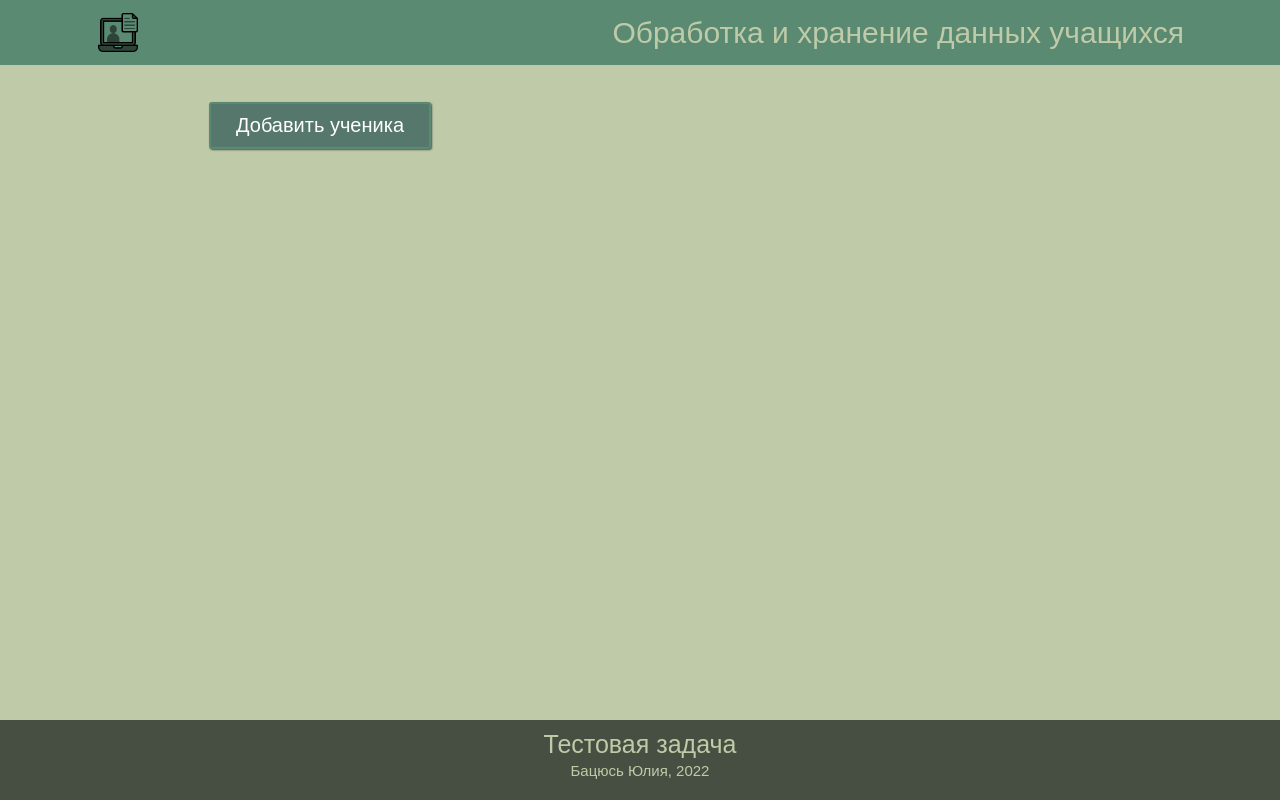
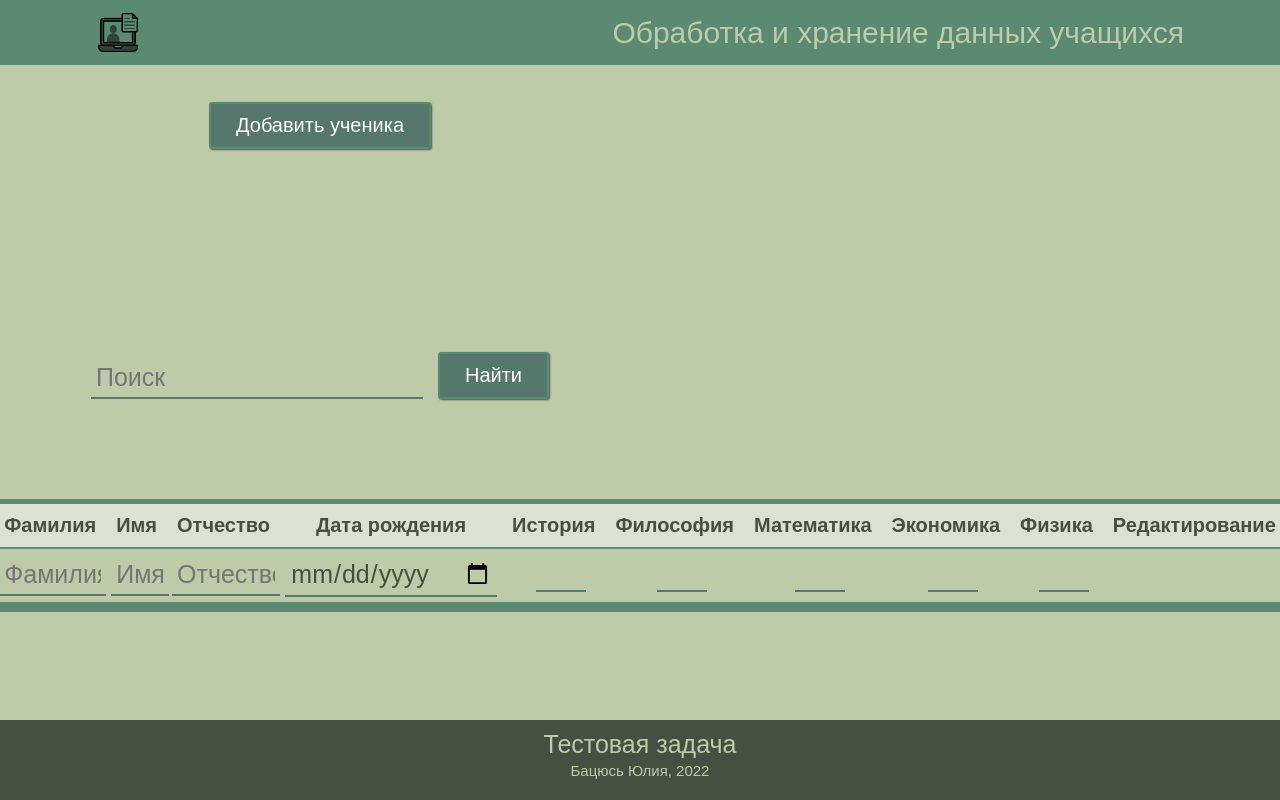
Before and after one commit to JBatsyus/Table, a React (Create React App) app: page / in a window 1280 px wide. Built offline with nearby package versions, Linux system fonts and the light colour scheme; a web font is replaced by a local one.

Commit message:
+ строка поиска, таблица в процессе

```diff
--- a/src/assets/styles/color.scss
+++ b/src/assets/styles/color.scss
@@ -3,3 +3,4 @@ $eucalyptus: #5b8a72;
 $malachite: #56776c;
 $asphalt: #464f41;
 $cabbag_lite: #dce2d1;
+$red_McDonalds: #bf0c0c;
--- a/src/components/Main/index.jsx
+++ b/src/components/Main/index.jsx
@@ -1,8 +1,9 @@
 import "./main.scss";
 import AddButton from "../AddButton/index.jsx";
 import Form from "../Form/index.jsx";
+import Table from "../Table/index.jsx";
+import Search from "../Search/index.jsx";
 import { useState } from "react";
-
 import {
   DialogTitle,
   Dialog,
@@ -38,6 +39,7 @@ const Main = () => {
   return (
     <main className="main">
       <AddButton onClick={handleClickOpen} />
+      <Search></Search>
       <ThemeProvider theme={theme}>
         <Dialog
           sx={{
@@ -84,6 +86,7 @@ const Main = () => {
           </DialogActions>
         </Dialog>
       </ThemeProvider>
+      <Table></Table>
     </main>
   );
 };
--- /dev/null
+++ b/src/components/Modal/index.jsx
@@ -0,0 +1,3 @@
+const Modal = () => {};
+
+export default Modal;
--- /dev/null
+++ b/src/components/Search/index.jsx
@@ -0,0 +1,22 @@
+import "./search.scss";
+
+import SearchButton from "../SearchButton/index.jsx";
+
+const Search = () => {
+  return (
+    <div className="container">
+      <input
+        className="input__search"
+        type="text"
+        title="Поиск..."
+        name="search"
+        pattern="^[А-Яа-я]+$"
+        placeholder="Поиск"
+        required
+      />
+      <SearchButton></SearchButton>
+    </div>
+  );
+};
+
+export default Search;
--- /dev/null
+++ b/src/components/Search/search.scss
@@ -0,0 +1,12 @@
+@import "../../assets/styles/mixins.scss";
+
+.container {
+  display: flex;
+  flex-direction: row;
+  align-items: flex-end;
+}
+.input__search {
+  @include fontStyleCell();
+  @include inputForm();
+  margin-right: 15px;
+}
--- /dev/null
+++ b/src/components/SearchButton/index.jsx
@@ -0,0 +1,11 @@
+import "./searchButton.scss";
+
+const SearchButton = props => {
+  return (
+    <button className="btn__serch" onClick={props.onClick}>
+      Найти
+    </button>
+  );
+};
+
+export default SearchButton;
--- /dev/null
+++ b/src/components/SearchButton/searchButton.scss
@@ -0,0 +1,24 @@
+@import "../../assets/styles/fonts.scss";
+@import "../../assets/styles/color.scss";
+
+.btn__serch {
+  margin-top: 8%;
+  margin-right: 50%;
+  font-family: "Exo2", sans-serif;
+  font-size: 20px;
+  color: #ffffff;
+  padding: 10px 25px;
+  box-shadow: 1px 1px 2px #4f4f4f;
+  border-radius: 3px;
+  border: 2px solid $eucalyptus;
+  background-color: $malachite;
+  cursor: pointer;
+
+  &:hover {
+    background-color: $eucalyptus;
+    transform: scale(0.99);
+  }
+  &:active {
+    transform: scale(0.96);
+  }
+}
--- /dev/null
+++ b/src/components/Table/Row.jsx
@@ -0,0 +1,107 @@
+// import ButtonDelete from "../buttons/ButtonDelete";
+// import ButtonEdit from "../buttons/ButtonEdit";
+// import ButtonSave from "../buttons/ButtonSave";
+
+const Row = props => {
+  return (
+    <tr key={props.id}>
+      <td>
+        <input
+          className="input__null"
+          type="text"
+          title="Фамилия"
+          name="surname"
+          pattern="^[А-Яа-я]+$"
+          placeholder="Фамилия"
+          required
+        />
+      </td>
+      <td>
+        <input
+          className="input__null"
+          type="text"
+          title="Имя"
+          name="name"
+          pattern="^[А-Яа-я]+$"
+          placeholder="Имя"
+          required
+        />
+      </td>
+      <td>
+        <input
+          className="input__null"
+          type="text"
+          title="Отчество"
+          name="patronymic"
+          pattern="^[А-Яа-я]+$"
+          placeholder="Отчество"
+          required
+        />
+      </td>
+      <td>
+        <input
+          className="input__null"
+          type="date"
+          title="Дата рождения"
+          name="hbty"
+          pattern="^[А-Яа-я]+$"
+          required
+        />
+      </td>
+      <td>
+        <input
+          className="input__number"
+          type="number"
+          name="history"
+          min="1"
+          max="5"
+          required
+        />
+      </td>
+      <td>
+        {" "}
+        <input
+          className="input__number"
+          type="number"
+          name="philosophy"
+          min="1"
+          max="5"
+          required
+        />
+      </td>
+      <td>
+        <input
+          className="input__number"
+          type="number"
+          name="informatics"
+          min="1"
+          max="5"
+          required
+        />
+      </td>
+      <td>
+        <input
+          className="input__number"
+          type="number"
+          name="economics"
+          min="1"
+          max="5"
+          required
+        />
+      </td>
+      <td>
+        <input
+          className="input__number"
+          type="number"
+          name="physics"
+          min="1"
+          max="5"
+          required
+        />
+      </td>
+
+      <td></td>
+    </tr>
+  );
+};
+export default Row;
--- /dev/null
+++ b/src/components/Table/index.jsx
@@ -0,0 +1,33 @@
+import "./table.scss";
+// import TableWords from "../table/TableWords";
+
+import Row from "..//Table/Row.jsx";
+
+const Table = () => {
+  return (
+    <div className="container">
+      <table className="table">
+        <thead>
+          <tr className="table__title">
+            <th>Фамилия</th>
+            <th>Имя</th>
+            <th>Отчество</th>
+            <th>Дата рождения</th>
+            <th>История</th>
+            <th>Философия</th>
+            <th>Математика</th>
+            <th>Экономика</th>
+            <th>Физика</th>
+            <th>Редактирование</th>
+          </tr>
+        </thead>
+
+        <tbody>
+          <Row />
+        </tbody>
+      </table>
+    </div>
+  );
+};
+
+export default Table;
--- /dev/null
+++ b/src/components/Table/table.scss
@@ -0,0 +1,65 @@
+@import "../../assets/styles/fonts.scss";
+@import "../../assets/styles/color.scss";
+@import "../../assets/styles/mixins.scss";
+
+.container {
+  margin-top: 100px;
+  @include positionWord();
+}
+
+.table {
+  width: 85%;
+  margin-bottom: 10px;
+  border: 10px solid $eucalyptus;
+  border-top: 5px solid $eucalyptus;
+  border-collapse: collapse;
+  & th {
+    font-family: "Exo2", sans-serif;
+    font-size: 20px;
+    color: $asphalt;
+    padding: 10px;
+    background: $cabbag_lite;
+    border: none;
+    border-bottom: 2px solid $eucalyptus;
+  }
+  //   }
+  & td {
+    @include fontStyleCell();
+    color: $asphalt;
+    border: none;
+    border-bottom: 2px solid $eucalyptus;
+  }
+  .input__null {
+    @include fontStyleCell();
+    @include inputForm();
+    width: 95%;
+    text-align: left;
+  }
+  .input__number {
+    @include inputForm();
+    margin-left: 15px;
+    text-align: center;
+  }
+  //     .input_editMode {
+  //       @include fontStyleCell();
+  //       @include inputForm();
+  //       width: 95%;
+  //       text-align: left;
+  //     }
+  //     .inputError {
+  //       outline: none;
+  //       background: transparent;
+  //       border-bottom: 1px solid $red_McDonalds;
+  //       text-align: center;
+  //     }
+
+  //     .error {
+  //       color: $red_McDonalds;
+  //       font-family: "Exo2", sans-serif;
+  //       font-size: 15px;
+  //       padding: 5px;
+  //       text-align: center;
+  //     }
+  //   }
+  // }
+}
```
